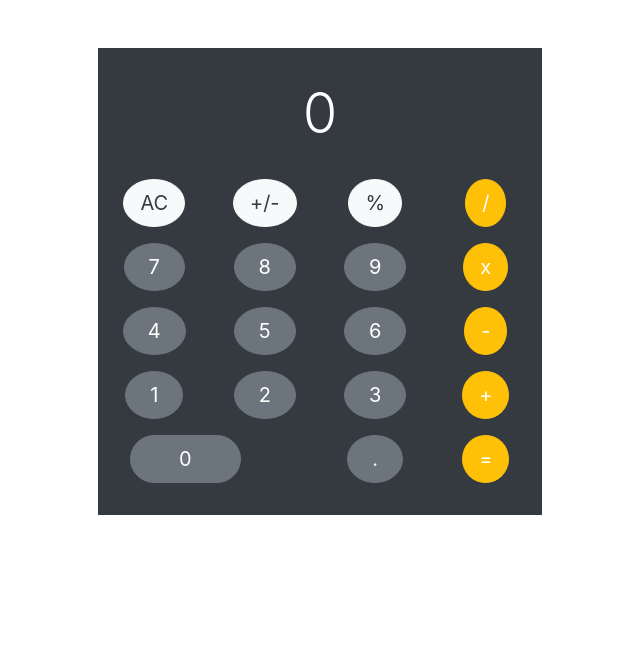
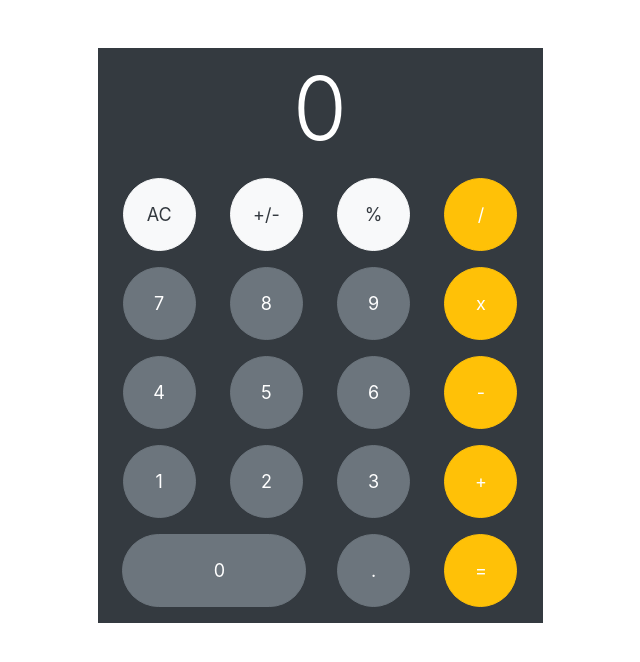
Before and after one commit to Valeriia-Rez/Calculator, a website built with webpack: page src/index.html in a window 1280 px wide. Shown: the whole page, without its empty margins (320-960 px from the left). Built offline with nearby package versions, Linux system fonts and the light colour scheme.

Commit message:
Fix styling and markup

```diff
--- a/src/index.html
+++ b/src/index.html
@@ -5,21 +5,20 @@
     <meta charset="utf-8">
     <meta name="viewport" content="width=device-width, initial-scale=1, shrink-to-fit=no">
     <link rel="stylesheet" href="https://stackpath.bootstrapcdn.com/bootstrap/4.4.1/css/bootstrap.min.css" integrity="sha384-Vkoo8x4CGsO3+Hhxv8T/Q5PaXtkKtu6ug5TOeNV6gBiFeWPGFN9MuhOf23Q9Ifjh" crossorigin="anonymous">
+    <link rel="stylesheet" href="css/style.css">
     <title>Calculator</title>
 </head>
 
 <body>
     <div class="container">
-
-        <div class="row">
-            <div class="col-md-6 mx-auto">
-                <div class="p-2 m-5 text-center bg-dark">
-                    <div class="result m-3 p-2 text-white display-4"></div>
-                    <div class="numbers m-2" data-selector="numbers"></div>
+        <div class="row mt-5">
+            <div class="col-xs-8 col-md-7 col-lg-5 mx-auto">
+                <div class="p-2 text-center bg-dark">
+                    <div class="result pb-3 text-white display-2"></div>
+                    <div class="numbers" data-selector="numbers"></div>
                 </div>
             </div>
         </div>
-    </div>
     </div>
 
 
--- a/src/js/index.js
+++ b/src/js/index.js
@@ -22,7 +22,8 @@ const renderOperators = (event) => {
     }
 
     if (target.classList.contains('all-clear')) {
-        console.log('clear', target.value);
+        model.resetCalculator();
+        view.updateDisplay(model.displayValue);
         return;
     }
 
--- a/src/js/model/modelController.js
+++ b/src/js/model/modelController.js
@@ -18,18 +18,39 @@ export default class modelController {
     }
 
     inputDecimal(dot) {
+        if (this.waitingForSecondOperand === true) return;
+
         if (!this.displayValue.includes(dot)) {
             this.displayValue += dot;
         }
     }
 
     handleOperator(nextOperator) {
+        const performCalculation = {
+            '/': (firstOperand, secondOperand) => firstOperand / secondOperand,
+
+            'x': (firstOperand, secondOperand) => firstOperand * secondOperand,
+
+            '+': (firstOperand, secondOperand) => firstOperand + secondOperand,
+
+            '-': (firstOperand, secondOperand) => firstOperand - secondOperand,
+
+            '=': (firstOperand, secondOperand) => secondOperand
+        };
+
         const inputValue = parseFloat(this.displayValue);
+
+        if (this.operator && this.waitingForSecondOperand) {
+            this.operator = nextOperator;
+            console.log(this);
+            return;
+        }
 
         if (this.firstOperand === null) {
             this.firstOperand = inputValue;
         } else if (this.operator) {
-            const result = performCalculation[this.operator](this.firstOperand, inputValue);
+            const currentValue = this.firstOperand || 0;
+            const result = performCalculation[this.operator](currentValue, inputValue);
             this.displayValue = String(result);
             this.firstOperand = result;
         }
@@ -38,16 +59,11 @@ export default class modelController {
         this.operator = nextOperator;
 
     }
+
+    resetCalculator() {
+        this.displayValue = '0';
+        this.firstOperand = null;
+        this.waitingForSecondOperand = false;
+        this.operator = null;
+    }
 }
-
-const performCalculation = {
-    '/': (firstOperand, secondOperand) => firstOperand / secondOperand,
-
-    'x': (firstOperand, secondOperand) => firstOperand * secondOperand,
-
-    '+': (firstOperand, secondOperand) => firstOperand + secondOperand,
-
-    '-': (firstOperand, secondOperand) => firstOperand - secondOperand,
-
-    '=': (firstOperand, secondOperand) => secondOperand
-};
--- a/src/js/view/viewController.js
+++ b/src/js/view/viewController.js
@@ -7,11 +7,11 @@ export default class viewController {
     renderNumberItems() {
             let number = [7, 8, 9, 4, 5, 6, 1, 2, 3, 0];
             return number.map(item => (
-                        `<div class="col-4 my-2">
+                        `<div class="col-4 p-0 my-2">
                         ${item === 0 ?
-                            `<button type="button" class="btn btn-secondary px-5 ml-3 rounded-pill btn-lg calculator-keys" data-id=${item} data-selector="number">${item}</button>`
+                            `<button type="button" class="btn btn-secondary ml-2 ml-xl-3 rounded-pill calculator-keys zero" data-id=${item} data-selector="number">${item}</button>`
                             :
-                        `<button type="button" class="btn btn-secondary rounded-circle btn-lg calculator-keys px-4" data-id=${item} data-selector="number">${item}</button>`
+                        `<button type="button" class="btn btn-secondary rounded-circle calculator-keys" data-id=${item} data-selector="number">${item}</button>`
                         }
                     </div>
             `)).join("");
@@ -28,52 +28,52 @@ export default class viewController {
 
     renderCalculatorUI() {
         let calculatorUI = `
-    <div class="row">
+    <div class="row m-0">
         <div class="col-9">
-            <div class="row my-2">
-                <div class="col-4">
-                    <button class="btn btn-light btn-lg rounded-circle text-dark">AC</button>
+            <div class="row mb-2">
+                <div class="col-4 p-0">
+                    <button class="btn btn-light rounded-circle text-dark calculator-keys all-clear" value="all-clear">AC</button>
                 </div>
-                <div class="col-4">
-                    <button class="btn btn-light btn-lg rounded-circle text-dark">+/-</button>
+                <div class="col-4 p-0">
+                    <button class="btn btn-light rounded-circle text-dark calculator-keys">+/-</button>
                 </div>
-                <div class="col-4">
-                    <button class="btn btn-light btn-lg rounded-circle text-dark">%</button>
+                <div class="col-4 p-0">
+                    <button class="btn btn-light rounded-circle text-dark calculator-keys">%</button>
                 </div>
             </div>
 
-            <div class="row justify-content-between my-2">
+            <div class="row justify-content-between">
                 ${this.renderNumberItems()}
-                <div class="col-4 my-2">
-                    <button class="btn btn-secondary rounded-circle btn-lg px-4" value=".">.</button>
+                <div class="col-4 p-0 my-2">
+                    <button class="btn btn-secondary rounded-circle calculator-keys decimal" value=".">.</button>
                 </div>
             </div>
         </div>
 
         <div class="col-3">
             <div class="row">
-                <div class="col-12 my-2">
-                    <button type="button" class="btn btn-warning btn-lg rounded-circle text-white calculator-keys operator" value="/">/</button>
+                <div class="col-12 mb-2 p-0">
+                    <button type="button" class="btn btn-warning rounded-circle text-white calculator-keys operator" value="/">/</button>
                 </div>
             </div>
             <div class="row">
-                <div class="col-12 my-2">
-                    <button type="button" class="btn btn-warning btn-lg rounded-circle text-white calculator-keys operator" value="x">x</button>
+                <div class="col-12 my-2 p-0">
+                    <button type="button" class="btn btn-warning rounded-circle text-white calculator-keys operator" value="x">x</button>
                 </div>
             </div>
             <div class="row">
-                <div class="col-12 my-2">
-                    <button type="button" class="btn btn-warning btn-lg rounded-circle text-white calculator-keys operator" value="-">-</button>
+                <div class="col-12 my-2 p-0">
+                    <button type="button" class="btn btn-warning rounded-circle text-white calculator-keys operator" value="-">-</button>
                 </div>
             </div>
             <div class="row">
-                <div class="col-12 my-2">
-                    <button type="button" class="btn btn-warning btn-lg rounded-circle text-white calculator-keys operator" value="+">+</buttton>
+                <div class="col-12 my-2 p-0">
+                    <button type="button" class="btn btn-warning rounded-circle text-white calculator-keys operator" value="+">+</buttton>
                 </div>
             </div>
             <div class="row">
-                <div class="col-12 my-2">
-                    <button type="button" class="btn btn-warning btn-lg rounded-circle text-white calculator-keys operator equal-sign" value="=">=</button>
+                <div class="col-12 my-2 p-0">
+                    <button type="button" class="btn btn-warning rounded-circle text-white calculator-keys operator" value="=">=</button>
                 </div>
             </div>
         </div>
```
Also changed, not shown: dist/css/style.css (added), dist/index.html, dist/js/bundle.js.
